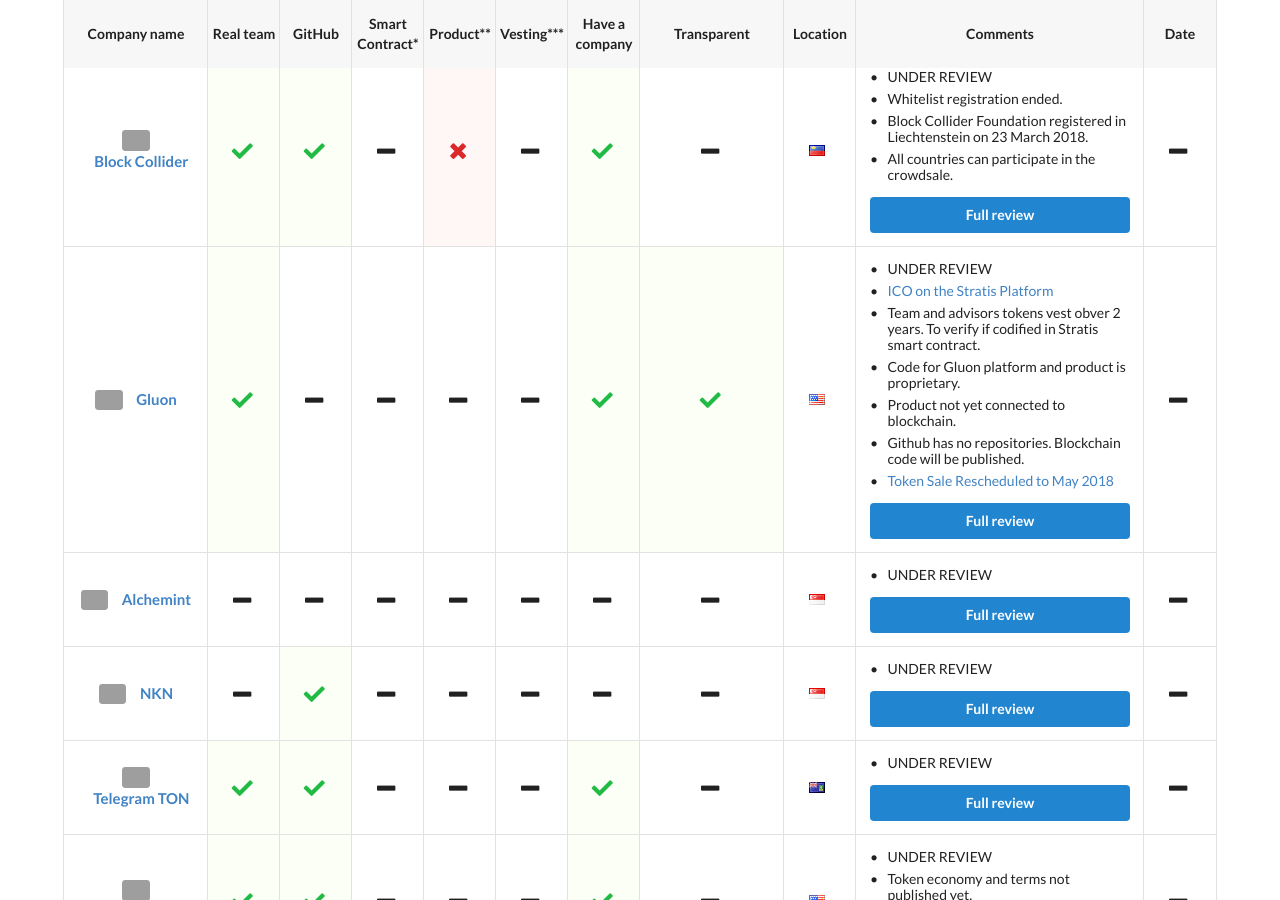
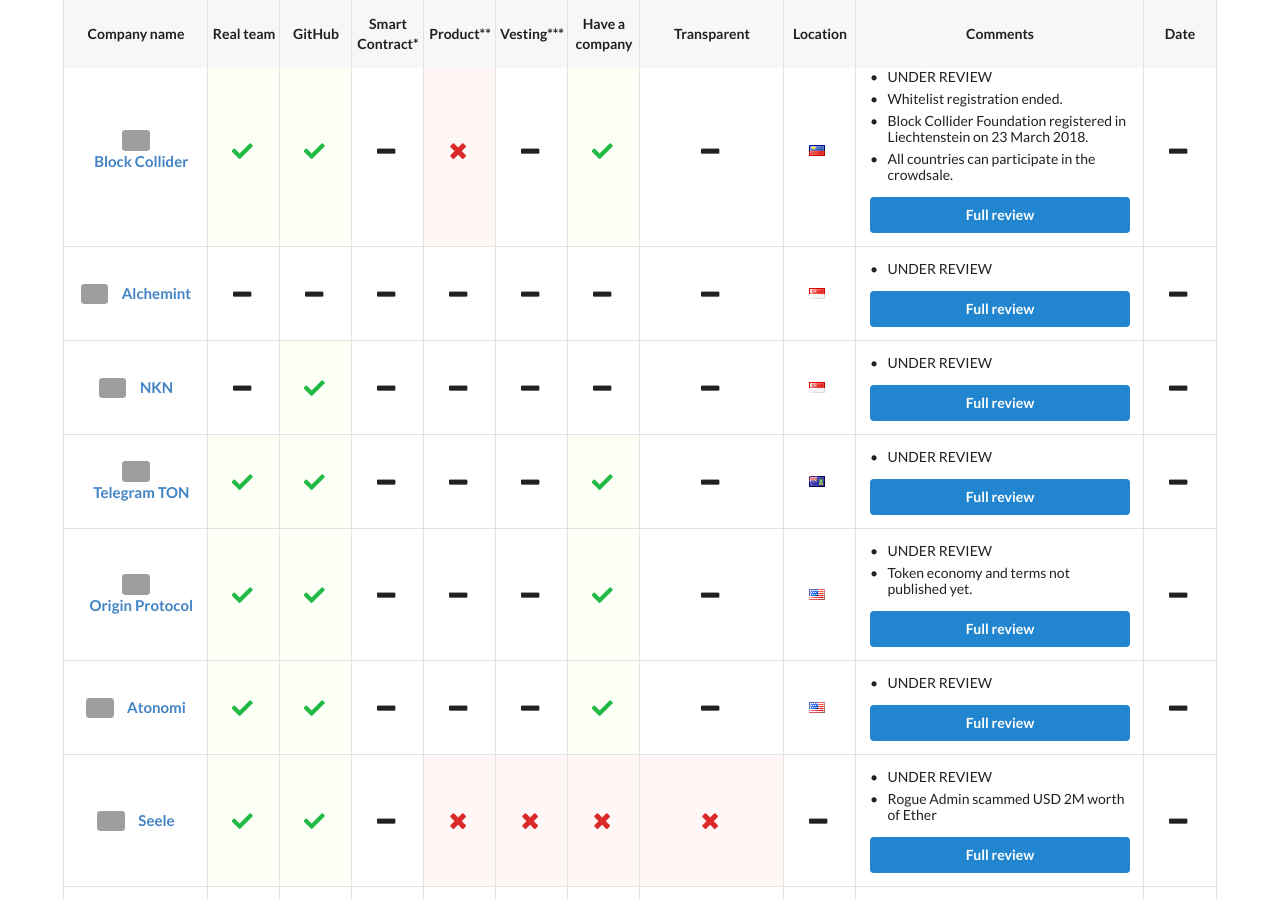
Before and after one commit to ico-check/ico-check, a Jekyll site: the page built from in-review.md, in a window 1280 px wide and 900 px high, scrolled down 679 px. Built offline with Jekyll 4.4.1, drawn with Linux system fonts in a browser that asks for light colours; nearby versions of some CDN libraries; grey boxes are pictures that could not be loaded.

Commit message:
57-gluon-ico-check
Moving to Upcoming ICOs

```diff
--- a/_data/in-review-icos.yml
+++ b/_data/in-review-icos.yml
@@ -54,32 +54,6 @@
   ico_end_date:
   safe:
   issue_url: https://github.com/ico-check/ico-check/issues/79
-
-- name: Gluon
-  image: https://i.imgur.com/Pr6QKqD.png
-  url: https://www.gluon.com/
-  real_team: true
-  github:
-  smart_contract:
-  product:
-  min_vesting:
-  have_company: true
-  transparent: true
-  location: United States
-  comments:
-    - content: UNDER REVIEW
-    - content: ICO on the Stratis Platform
-      url: https://stratisplatform.com/2018/01/17/stratis_partners_with_gluon/
-    - content: Team and advisors tokens vest obver 2 years. To verify if codified in Stratis smart contract.
-    - content: Code for Gluon platform and product is proprietary.
-    - content: Product not yet connected to blockchain.
-    - content: Github has no repositories. Blockchain code will be published.
-    - content: Token Sale Rescheduled to May 2018
-      url: https://www.gluon.com/gluon-token-sale-rescheduled/
-  ico_start_date:
-  ico_end_date:
-  safe:
-  issue_url: https://github.com/ico-check/ico-check/issues/78
 
 - name: Alchemint
   image: https://i.imgur.com/HUSHnS5.jpg
```
